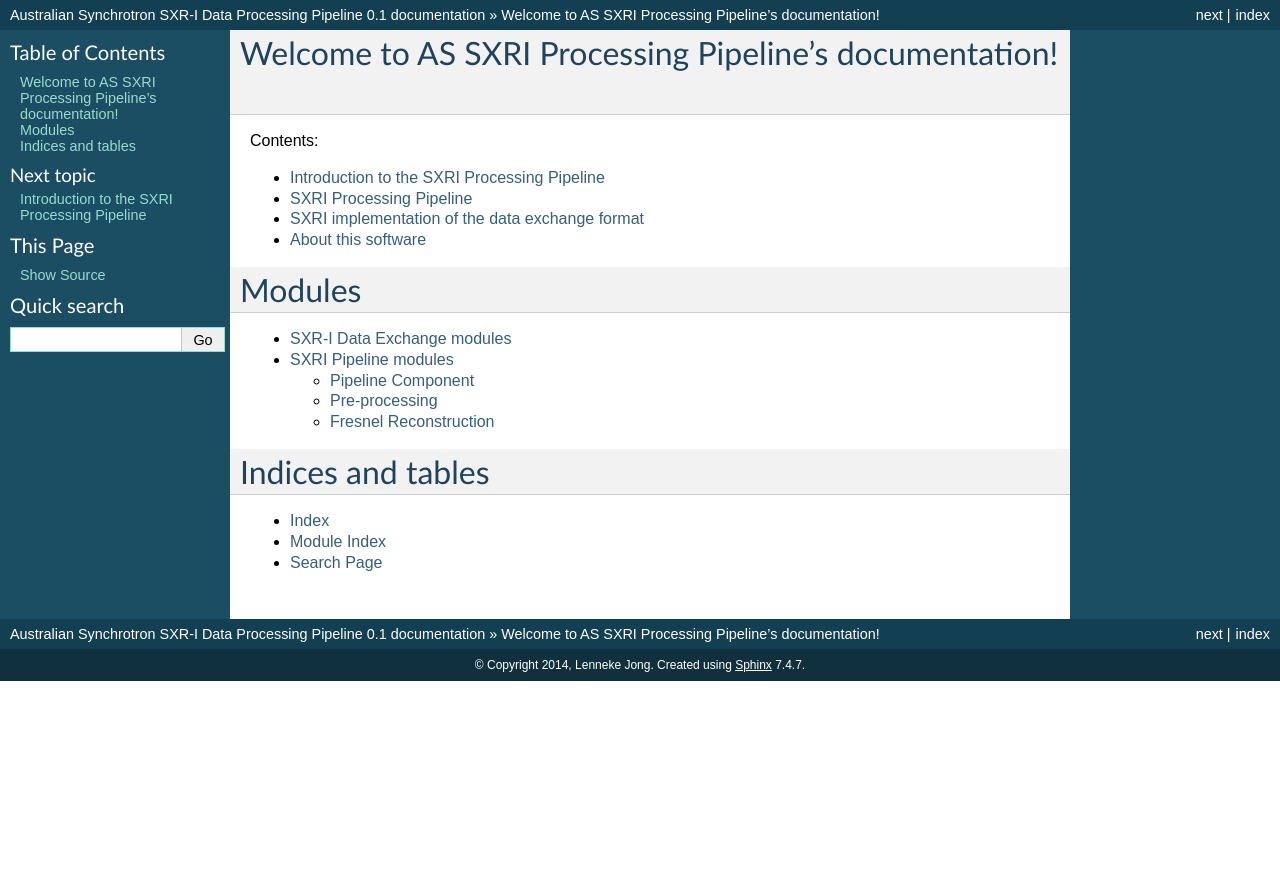
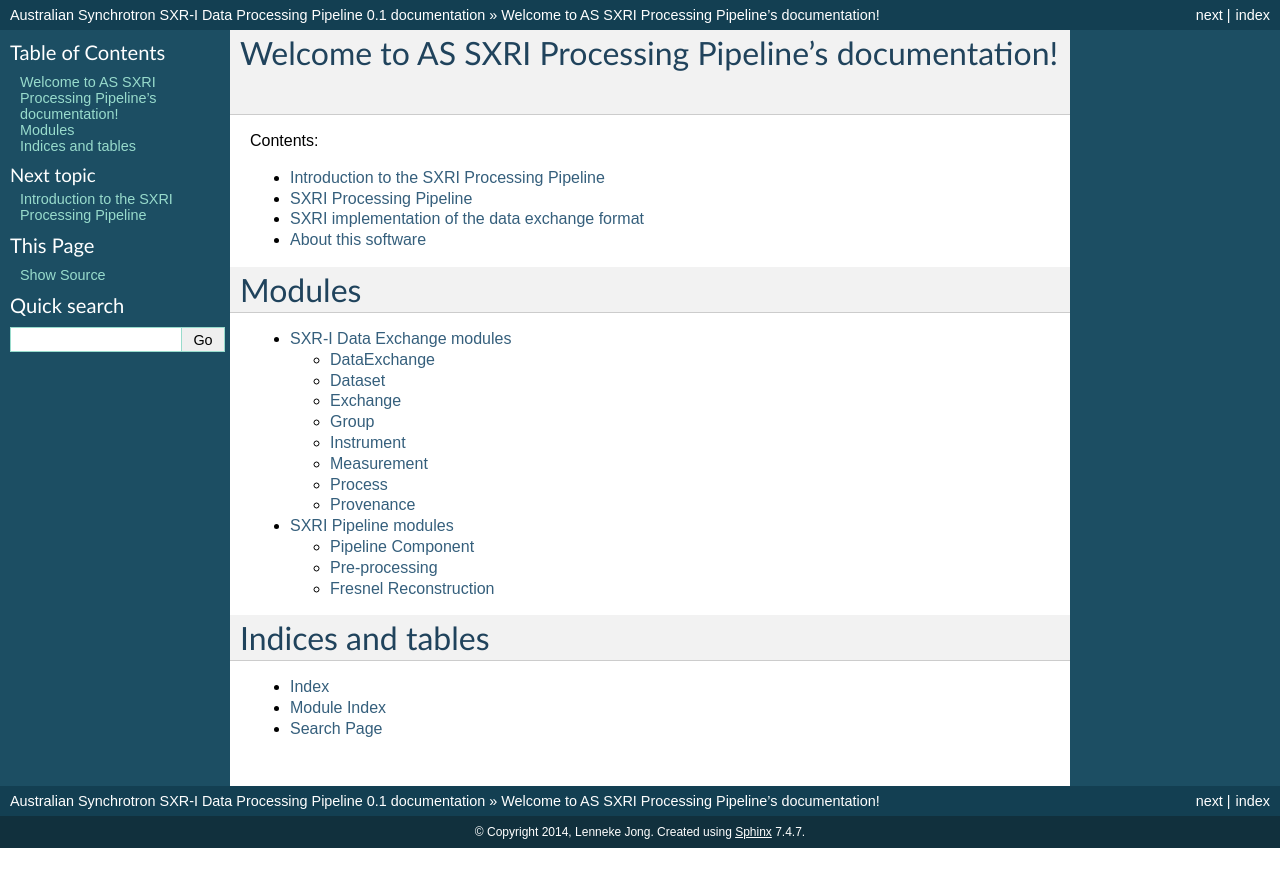
Before and after one commit to AustralianSynchrotron/SXRI_pipeline, a Sphinx documentation site: the page built from docs/index.rst, in a window 1280 px wide. Shown: the top 887 px of the page. Built offline with Sphinx 7.4.7, drawn with Linux system fonts in a browser that asks for light colours.

Commit message:
additions to documentation

```diff
--- a/docs/sde_modules.rst
+++ b/docs/sde_modules.rst
@@ -1,37 +1,61 @@
-.. _pipeline_modules_root:
+.. _sde_modules_root:
 
-*****************************
+***************************
 SXR-I Data Exchange modules
-*****************************
+***************************
 
+.. _dataexchange:
+DataExchange
+============
 .. automodule:: sxri_data_exchange.dataexchange
    :members:
 
-
+.. _dataset:
+Dataset
+=======
 .. automodule:: sxri_data_exchange.dataset
    :members:
    :inherited-members:
 
+.. _exchange:
+Exchange
+========
 .. automodule:: sxri_data_exchange.exchange
    :members:
    :inherited-members:
 
+
+.. _group:
+Group
+=====
 .. automodule:: sxri_data_exchange.group
    :members:
    :inherited-members:
 
+.. _instrument:
+Instrument
+==========
 .. automodule:: sxri_data_exchange.instrument
    :members:
    :inherited-members:
 
+.. _measurement:
+Measurement
+===========
 .. automodule:: sxri_data_exchange.measurement
    :members:
    :inherited-members:
 
+.. _process:
+Process
+=======
 .. automodule:: sxri_data_exchange.process
    :members:
    :inherited-members:
 
+.. _provenance:
+Provenance
+==========
 .. automodule:: sxri_data_exchange.provenance
    :members:
    :inherited-members:
```
Also changed, not shown: docs/pipeline.rst (+4 -4 lines).
